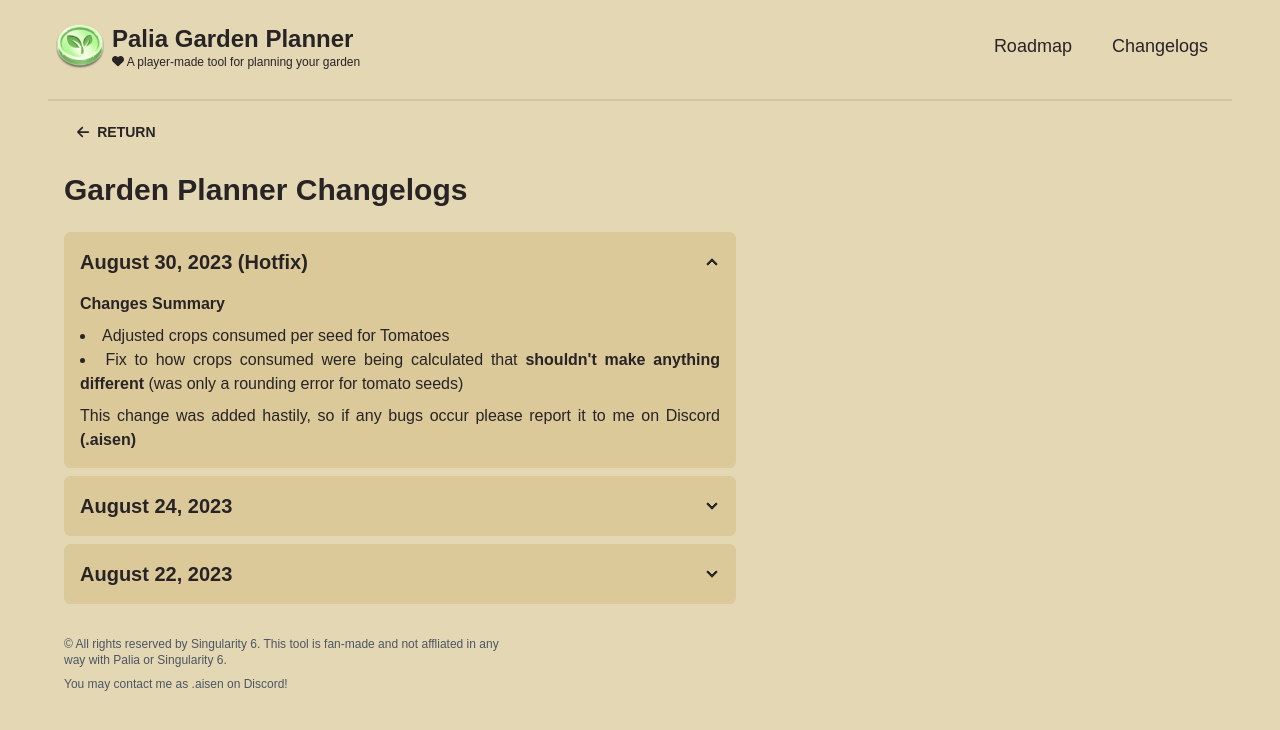
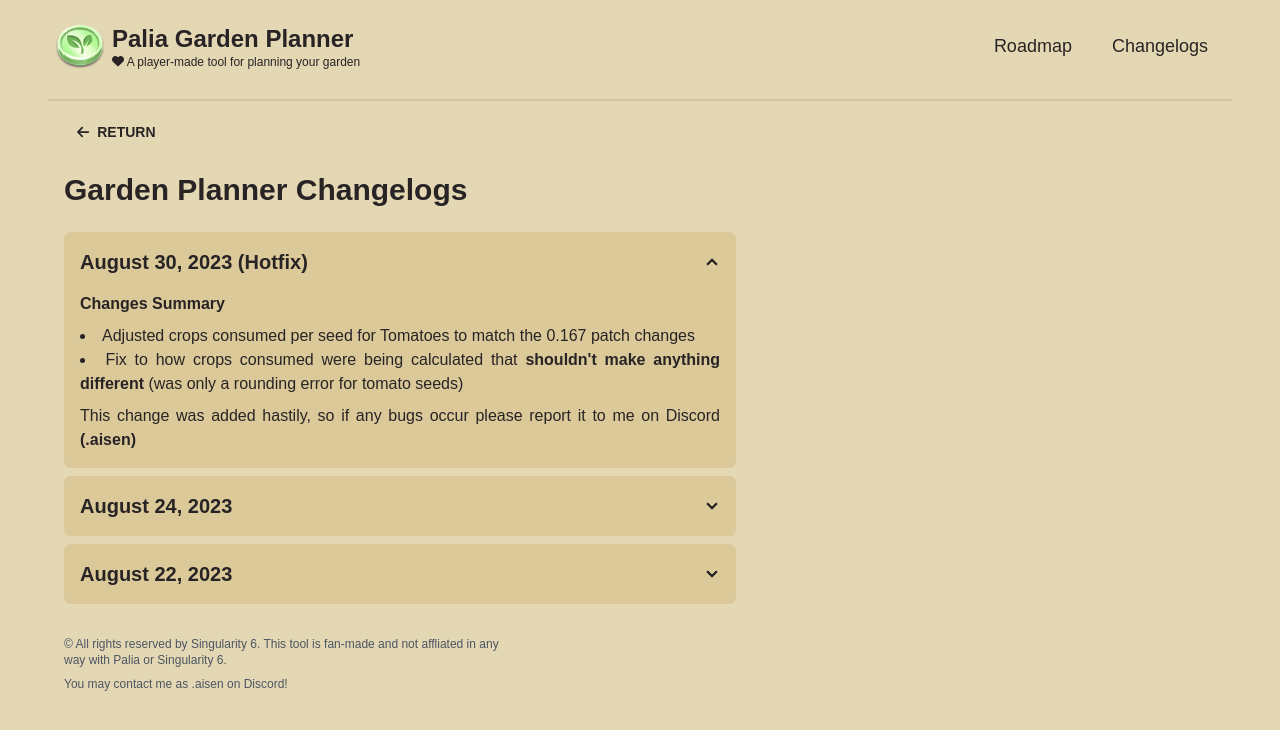
Before and after one commit to VincentAmante/palia-tools, a Nuxt app: page /changelogs in a window 1280 px wide. Shown: the top 730 px of the page. Built offline with nearby package versions, Linux system fonts and the light colour scheme; a web font is replaced by a local one.

Commit message:
Update changelogs.vue

```diff
--- a/pages/changelogs.vue
+++ b/pages/changelogs.vue
@@ -24,7 +24,7 @@
               Changes Summary
             </h3>
             <ul class="list-disc list-inside">
-              <li>Adjusted crops consumed per seed for Tomatoes</li>
+              <li>Adjusted crops consumed per seed for Tomatoes to match the 0.167 patch changes</li>
               <li>
                 Fix to how crops consumed were being calculated that <span class="font-bold">shouldn't make anything different</span>
                 (was only a rounding error for tomato seeds)
```
